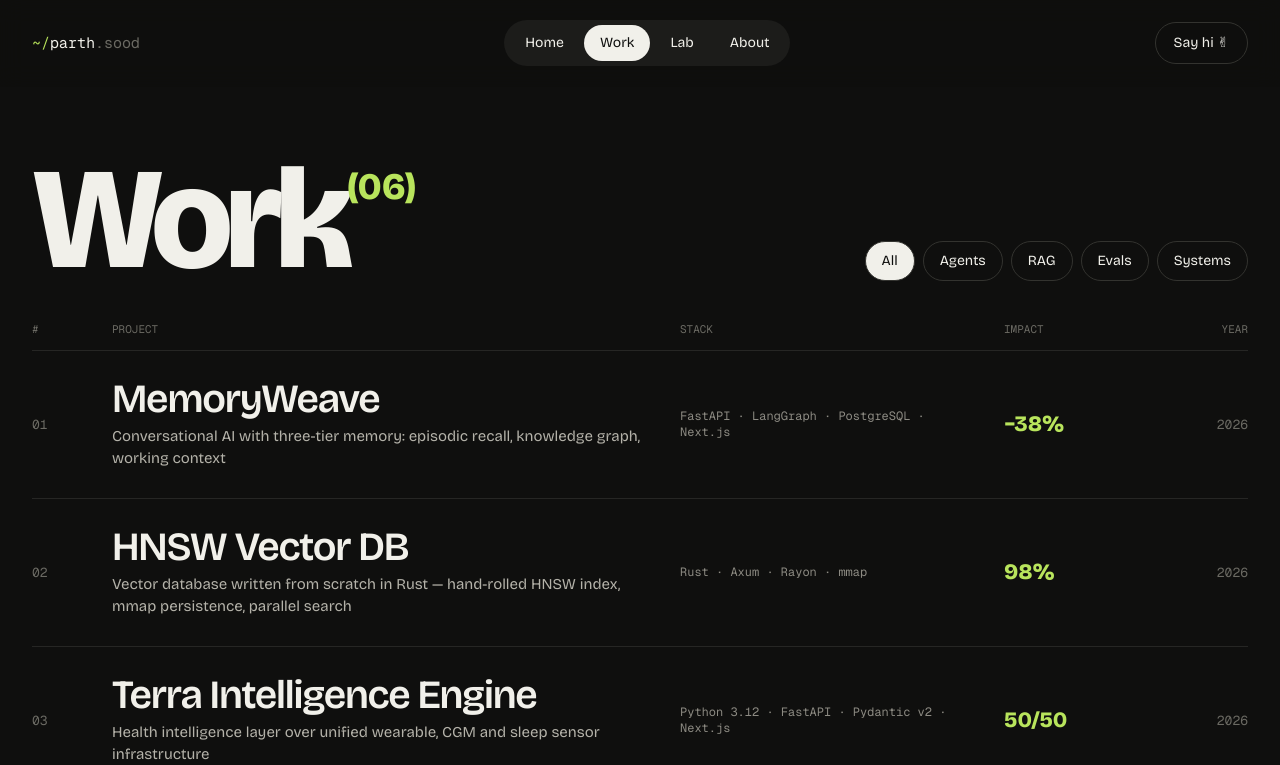
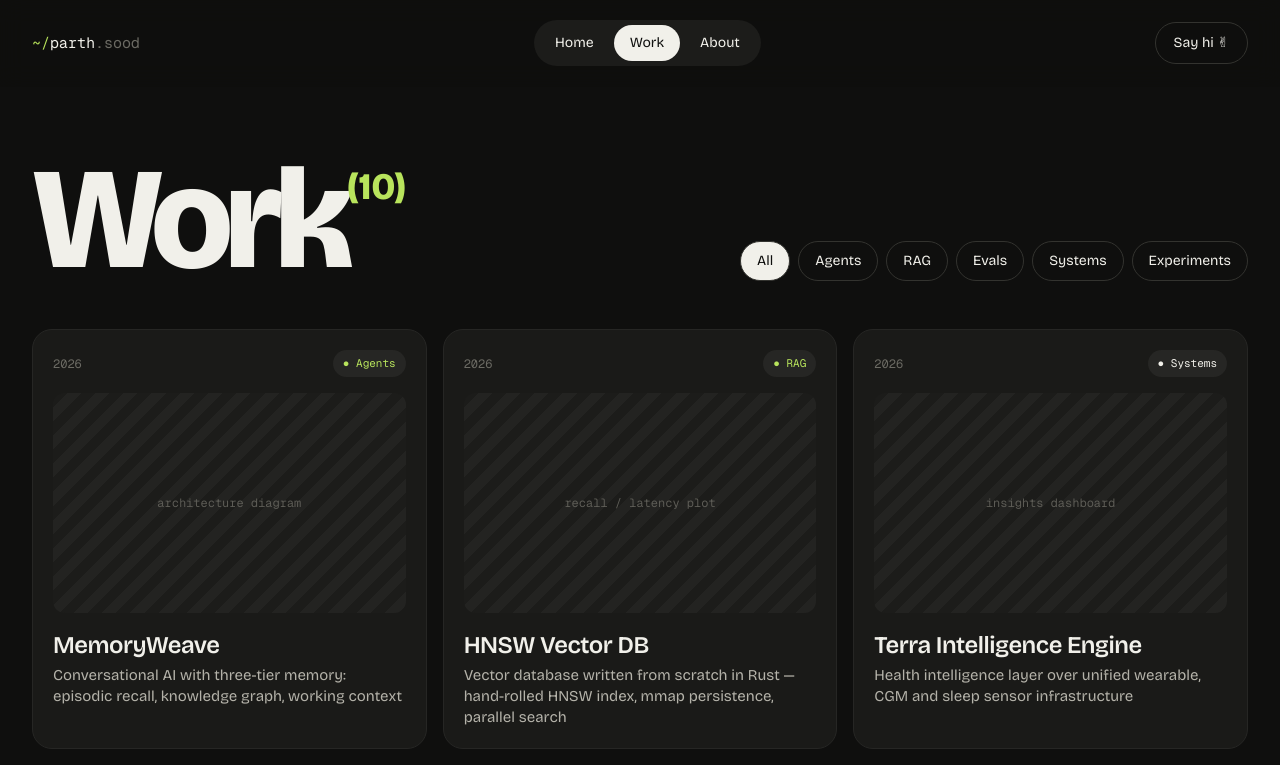
Before and after one commit to psood708/Portfolio, a Next.js app: page /work in a window 1280 px wide. Shown: the top 765 px of the page. Built offline with nearby package versions, Linux system fonts and the light colour scheme.

Commit message:
chore: carry over unified work grid and design docs as baseline

```diff
--- a/app/lab/page.tsx
+++ b/app/lab/page.tsx
@@ -1,27 +1,5 @@
-import type { Metadata } from "next";
-import LabGrid from "@/components/LabGrid";
-import Reveal from "@/components/Reveal";
-
-export const metadata: Metadata = {
-  title: "Lab",
-  description:
-    "Weekend experiments and half-baked prototypes. Some shipped, some exploded.",
-};
+import { redirect } from "next/navigation";
 
 export default function LabPage() {
-  return (
-    <section className="mx-auto max-w-[1280px] px-5 pb-20 pt-10 md:px-8 md:pb-[72px] md:pt-[72px]">
-      <Reveal className="grid grid-cols-1 items-end gap-6 pb-10 md:grid-cols-[minmax(0,1fr)_380px] md:gap-12 md:pb-12">
-        <h1 className="m-0 text-page font-extrabold leading-[0.85] tracking-[-0.05em]">
-          The <span className="text-violet">lab</span>.
-        </h1>
-        <p className="m-0 text-[17px] leading-[1.45] text-mute-1 md:text-lg">
-          Things I built because I couldn’t stop thinking about them. Some shipped.
-          Some exploded. All taught me something.
-        </p>
-      </Reveal>
-
-      <LabGrid />
-    </section>
-  );
+  redirect("/work");
 }
--- a/app/work/page.tsx
+++ b/app/work/page.tsx
@@ -1,16 +1,16 @@
 import type { Metadata } from "next";
-import WorkTable from "@/components/WorkTable";
+import UnifiedGrid from "@/components/UnifiedGrid";
 
 export const metadata: Metadata = {
   title: "Work",
   description:
-    "Shipped applied-AI work: RAG copilots, eval harnesses, voice agents and vision models.",
+    "Shipped applied-AI work and experiments: RAG pipelines, eval harnesses, agent systems, vector search and more.",
 };
 
 export default function WorkPage() {
   return (
     <section className="mx-auto max-w-[1280px] px-5 pb-20 pt-10 md:px-8 md:pb-[72px] md:pt-[72px]">
-      <WorkTable />
+      <UnifiedGrid />
     </section>
   );
 }
--- a/components/FeaturedGrid.tsx
+++ b/components/FeaturedGrid.tsx
@@ -1,5 +1,6 @@
 "use client";
 
+import Image from "next/image";
 import Link from "next/link";
 import { motion } from "framer-motion";
 import { FEATURED } from "@/lib/content";
@@ -29,10 +30,22 @@ export default function FeaturedGrid() {
             className="group flex h-full flex-col overflow-hidden rounded-[18px] border border-line bg-surface transition-[transform,border-color] duration-300 hover:-translate-y-1 hover:border-lime md:rounded-[20px]"
           >
             <div className="overflow-hidden">
-              <Hatch
-                label={p.shot}
-                className="transition-transform duration-500 group-hover:scale-[1.04]"
-              />
+              {p.img ? (
+                <div className="relative w-full overflow-hidden" style={{ aspectRatio: "16/10" }}>
+                  <Image
+                    src={p.img}
+                    alt={p.shot}
+                    fill
+                    className="object-cover transition-transform duration-500 group-hover:scale-[1.04]"
+                    sizes="(max-width: 768px) 100vw, 50vw"
+                  />
+                </div>
+              ) : (
+                <Hatch
+                  label={p.shot}
+                  className="transition-transform duration-500 group-hover:scale-[1.04]"
+                />
+              )}
             </div>
             <div className="flex items-end justify-between gap-3 p-4 md:gap-4 md:px-6 md:py-[22px]">
               <div className="min-w-0">
--- a/components/LabGrid.tsx
+++ b/components/LabGrid.tsx
@@ -1,5 +1,6 @@
 "use client";
 
+import Image from "next/image";
 import { motion } from "framer-motion";
 import { LAB } from "@/lib/content";
 import { viewportOnce } from "@/lib/motion";
@@ -30,7 +31,7 @@ export default function LabGrid() {
           target="_blank"
           rel="noreferrer"
           data-cursor="open ↗"
-          className="flex flex-col gap-4 rounded-[20px] border border-line bg-surface p-5 transition-colors duration-300 hover:border-violet"
+          className="group flex flex-col gap-4 rounded-[20px] border border-line bg-surface p-5 transition-colors duration-300 hover:border-violet"
         >
           <div className="flex items-center justify-between">
             <span className="font-mono text-xs text-mute-3">{l.date}</span>
@@ -47,7 +48,19 @@ export default function LabGrid() {
             </span>
           </div>
 
-          <Hatch label={l.shot} ratio="4/3" className="rounded-xl" />
+          {l.img ? (
+            <div className="relative w-full overflow-hidden rounded-xl" style={{ aspectRatio: "4/3" }}>
+              <Image
+                src={l.img}
+                alt={l.shot}
+                fill
+                className="object-cover transition-transform duration-500 group-hover:scale-[1.03]"
+                sizes="(max-width: 640px) 100vw, (max-width: 1024px) 50vw, 33vw"
+              />
+            </div>
+          ) : (
+            <Hatch label={l.shot} ratio="4/3" className="rounded-xl" />
+          )}
 
           <div>
             <h2 className="m-0 text-2xl font-semibold tracking-[-0.02em]">{l.name}</h2>
--- a/components/LabPanel.tsx
+++ b/components/LabPanel.tsx
@@ -36,11 +36,11 @@ export default function LabPanel() {
           went viral on a Tuesday.
         </span>
         <Link
-          href="/lab"
+          href="/work"
           data-cursor="enter →"
           className="rounded-full bg-ink px-5 py-[13px] text-sm font-semibold text-bone transition-transform duration-200 ease-boing hover:scale-105 md:px-6 md:py-3.5 md:text-[15px]"
         >
-          Enter the lab →
+          See all work →
         </Link>
       </div>
     </motion.div>
--- /dev/null
+++ b/components/UnifiedGrid.tsx
@@ -0,0 +1,191 @@
+"use client";
+
+import Image from "next/image";
+import { AnimatePresence, motion } from "framer-motion";
+import { useState } from "react";
+import { PROJECTS, LAB } from "@/lib/content";
+import { BOING, EASE_OUT, viewportOnce } from "@/lib/motion";
+import Hatch from "./Hatch";
+
+/* ── unified filter set ────────────────────────────────────────────────── */
+const FILTERS = ["All", "Agents", "RAG", "Evals", "Systems", "Experiments"] as const;
+type UFilter = (typeof FILTERS)[number];
+
+/* ── normalise both data shapes into one card shape ───────────────────── */
+type Card = {
+  key: string;
+  name: string;
+  line: string;
+  badge: string;
+  badgeKind: "tag" | "status";
+  year: string;
+  shot: string;
+  img?: string;
+  href: string;
+  rot: number;
+  filters: string[];
+};
+
+const projectCards: Card[] = PROJECTS.map((p) => ({
+  key: `project-${p.slug}`,
+  name: p.name,
+  line: p.line,
+  badge: p.tags[0] ?? "Systems",
+  badgeKind: "tag",
+  year: p.year,
+  shot: p.shot,
+  img: p.img,
+  href: p.href,
+  rot: 0,
+  filters: p.tags,
+}));
+
+const labCards: Card[] = LAB.map((l, i) => ({
+  key: `lab-${l.name}`,
+  name: l.name,
+  line: l.line,
+  badge: l.status,
+  badgeKind: "status",
+  year: l.date,
+  shot: l.shot,
+  img: l.img,
+  href: l.href,
+  rot: l.rot,
+  filters: ["Experiments"],
+}));
+
+const ALL_CARDS: Card[] = [...projectCards, ...labCards];
+
+function badgeColor(card: Card) {
+  if (card.badgeKind === "status" && card.badge === "broke it")
+    return "var(--color-violet)";
+  if (card.badgeKind === "status") return "var(--color-lime)";
+  // tag colours
+  const map: Record<string, string> = {
+    Agents: "var(--color-lime)",
+    RAG: "var(--color-lime)",
+    Evals: "var(--color-violet)",
+    Systems: "var(--color-bone)",
+  };
+  return map[card.badge] ?? "var(--color-mute-1)";
+}
+
+export default function UnifiedGrid() {
+  const [filter, setFilter] = useState<UFilter>("All");
+
+  const shown =
+    filter === "All" ? ALL_CARDS : ALL_CARDS.filter((c) => c.filters.includes(filter));
+  const count = String(shown.length).padStart(2, "0");
+
+  return (
+    <>
+      {/* ── heading + filters ──────────────────────────────────────────── */}
+      <div className="flex flex-col gap-6 pb-10 md:flex-row md:items-end md:justify-between md:pb-12">
+        <h1 className="m-0 text-page font-extrabold leading-[0.85] tracking-[-0.05em]">
+          Work
+          <sup className="align-super text-[0.26em] tracking-normal text-lime">
+            ({count})
+          </sup>
+        </h1>
+        <div className="flex flex-wrap gap-2 text-sm">
+          {FILTERS.map((f) => (
+            <button
+              key={f}
+              type="button"
+              onClick={() => setFilter(f)}
+              data-cursor="filter"
+              aria-pressed={filter === f}
+              className="rounded-full border border-line-2 px-4 py-[9px] transition-colors duration-150"
+              style={
+                filter === f
+                  ? { background: "var(--color-bone)", color: "var(--color-ink)" }
+                  : undefined
+              }
+            >
+              {f}
+            </button>
+          ))}
+        </div>
+      </div>
+
+      {/* ── grid ───────────────────────────────────────────────────────── */}
+      <div className="grid grid-cols-1 gap-3 sm:grid-cols-2 md:grid-cols-3 md:gap-4">
+        <AnimatePresence mode="popLayout">
+          {shown.map((card, i) => (
+            <motion.a
+              key={card.key}
+              layout
+              href={card.href}
+              target="_blank"
+              rel="noreferrer"
+              data-cursor="open ↗"
+              initial={{ opacity: 0, y: 36, rotate: card.rot }}
+              whileInView={{ opacity: 1, y: 0, rotate: 0 }}
+              exit={{ opacity: 0, scale: 0.95 }}
+              viewport={viewportOnce}
+              transition={{
+                duration: 0.55,
+                delay: (i % 3) * 0.07,
+                ease: [0.22, 1, 0.36, 1],
+              }}
+              whileHover={{ rotate: -1.2, y: -6, transition: BOING }}
+              className="group flex flex-col gap-4 rounded-[20px] border border-line bg-surface p-5 transition-colors duration-300 hover:border-lime"
+            >
+              {/* ── header row ─────────────────────────────────────────── */}
+              <div className="flex items-center justify-between">
+                <span className="font-mono text-xs text-mute-3">{card.year}</span>
+                <span
+                  className="rounded-full bg-line px-2.5 py-[5px] font-mono text-[11px]"
+                  style={{ color: badgeColor(card) }}
+                >
+                  ● {card.badge}
+                </span>
+              </div>
+
+              {/* ── image / hatch ──────────────────────────────────────── */}
+              {card.img ? (
+                <div
+                  className="relative w-full overflow-hidden rounded-xl"
+                  style={{ aspectRatio: "16/10" }}
+                >
+                  <Image
+                    src={card.img}
+                    alt={card.shot}
+                    fill
+                    className="object-cover transition-transform duration-500 group-hover:scale-[1.03]"
+                    sizes="(max-width: 640px) 100vw, (max-width: 1024px) 50vw, 33vw"
+                  />
+                </div>
+              ) : (
+                <Hatch label={card.shot} ratio="16/10" className="rounded-xl" />
+              )}
+
+              {/* ── text ───────────────────────────────────────────────── */}
+              <div>
+                <h2 className="m-0 text-2xl font-semibold tracking-[-0.02em]">
+                  {card.name}
+                </h2>
+                <p className="m-0 mt-1 text-[15px] leading-[1.4] text-mute-1">
+                  {card.line}
+                </p>
+              </div>
+            </motion.a>
+          ))}
+        </AnimatePresence>
+      </div>
+
+      {shown.length === 0 && (
+        <p className="py-16 text-center font-mono text-sm text-mute-3">
+          Nothing tagged {filter} yet.{" "}
+          <button
+            type="button"
+            onClick={() => setFilter("All")}
+            className="text-lime underline underline-offset-4"
+          >
+            Show all
+          </button>
+        </p>
+      )}
+    </>
+  );
+}
--- a/components/WorkTable.tsx
+++ b/components/WorkTable.tsx
@@ -1,5 +1,6 @@
 "use client";
 
+import Image from "next/image";
 import { AnimatePresence, motion, useMotionValue, useSpring } from "framer-motion";
 import { useState } from "react";
 import { FILTERS, PROJECTS, type Filter } from "@/lib/content";
@@ -144,7 +145,19 @@ export default function WorkTable() {
             transition={BOING}
             className="pointer-events-none fixed left-0 top-0 z-40 hidden w-[260px] overflow-hidden rounded-2xl border border-line-2 bg-surface shadow-2xl md:block"
           >
-            <Hatch label={preview.shot} />
+            {preview.img ? (
+              <div className="relative w-full" style={{ aspectRatio: "16/10" }}>
+                <Image
+                  src={preview.img}
+                  alt={preview.shot}
+                  fill
+                  className="object-cover"
+                  sizes="260px"
+                />
+              </div>
+            ) : (
+              <Hatch label={preview.shot} />
+            )}
             <div className="px-4 py-3 font-mono text-[11px] text-mute-2">
               {preview.name} · {preview.year}
             </div>
--- a/lib/content.ts
+++ b/lib/content.ts
@@ -82,6 +82,8 @@ export type Project = {
   metricLabel: string;
   year: string;
   shot: string;
+  /** Optional real screenshot. Path relative to /public, e.g. "/work/memoryweave.png" */
+  img?: string;
   href: string;
   tags: Tag[];
 };
@@ -176,6 +178,8 @@ export type LabEntry = {
   status: "shipped" | "cooking" | "broke it";
   date: string;
   shot: string;
+  /** Optional real screenshot. Path relative to /public, e.g. "/lab/finfun.png" */
+  img?: string;
   rot: number;
   href: string;
 };
@@ -294,7 +298,6 @@ export const INTERESTS = [
 export const NAV = [
   { label: "Home", href: "/" },
   { label: "Work", href: "/work" },
-  { label: "Lab", href: "/lab" },
   { label: "About", href: "/about" },
 ] as const;
 
--- a/package.json
+++ b/package.json
@@ -14,6 +14,7 @@
     "@upstash/ratelimit": "^2.2.0",
     "@upstash/redis": "^1.39.0",
     "framer-motion": "^11.15.0",
+    "lenis": "^1.3.27",
     "next": "^15.1.6",
     "react": "^19.0.0",
     "react-dom": "^19.0.0"
@@ -24,6 +25,7 @@
     "@types/react": "^19.0.7",
     "@types/react-dom": "^19.0.3",
     "tailwindcss": "^4.0.0",
-    "typescript": "^5.7.3"
+    "typescript": "^5.7.3",
+    "vitest": "^5.1.0"
   }
 }
```
Also changed, not shown: 3 other files (tests, documents, lock files or other folders).
